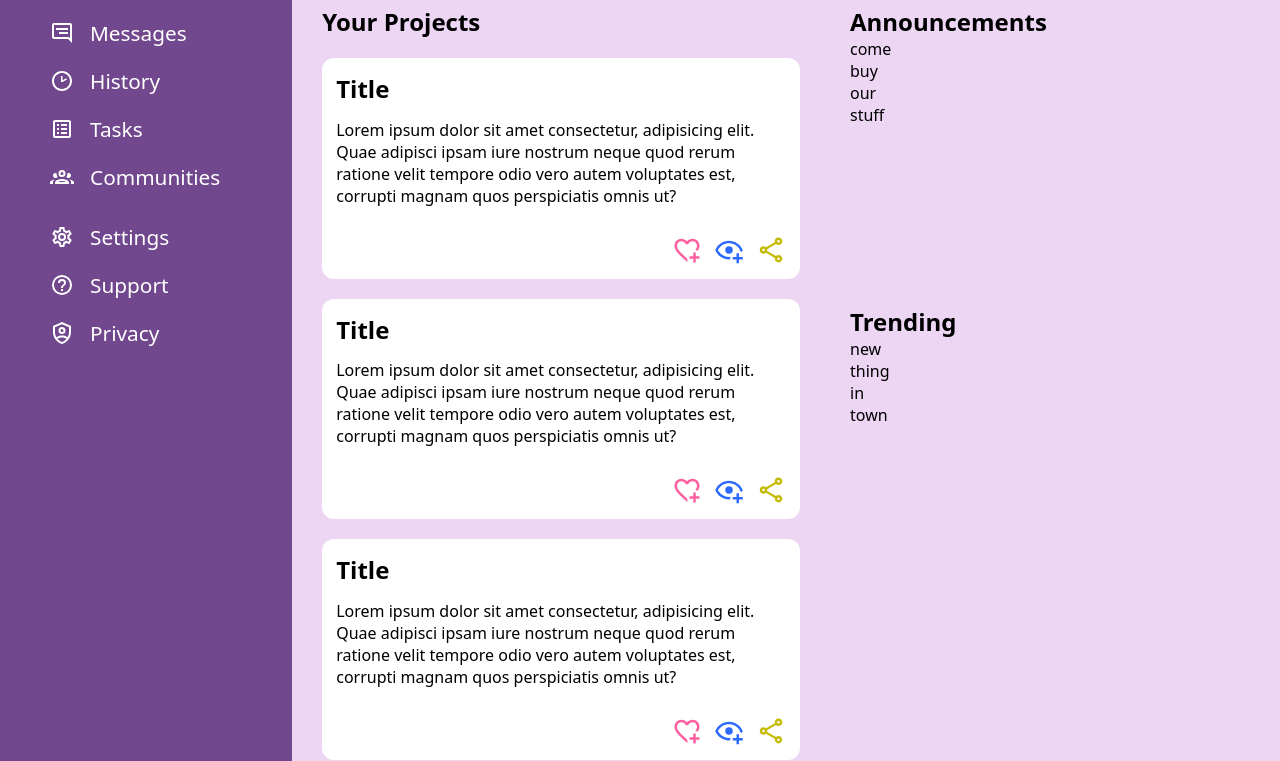
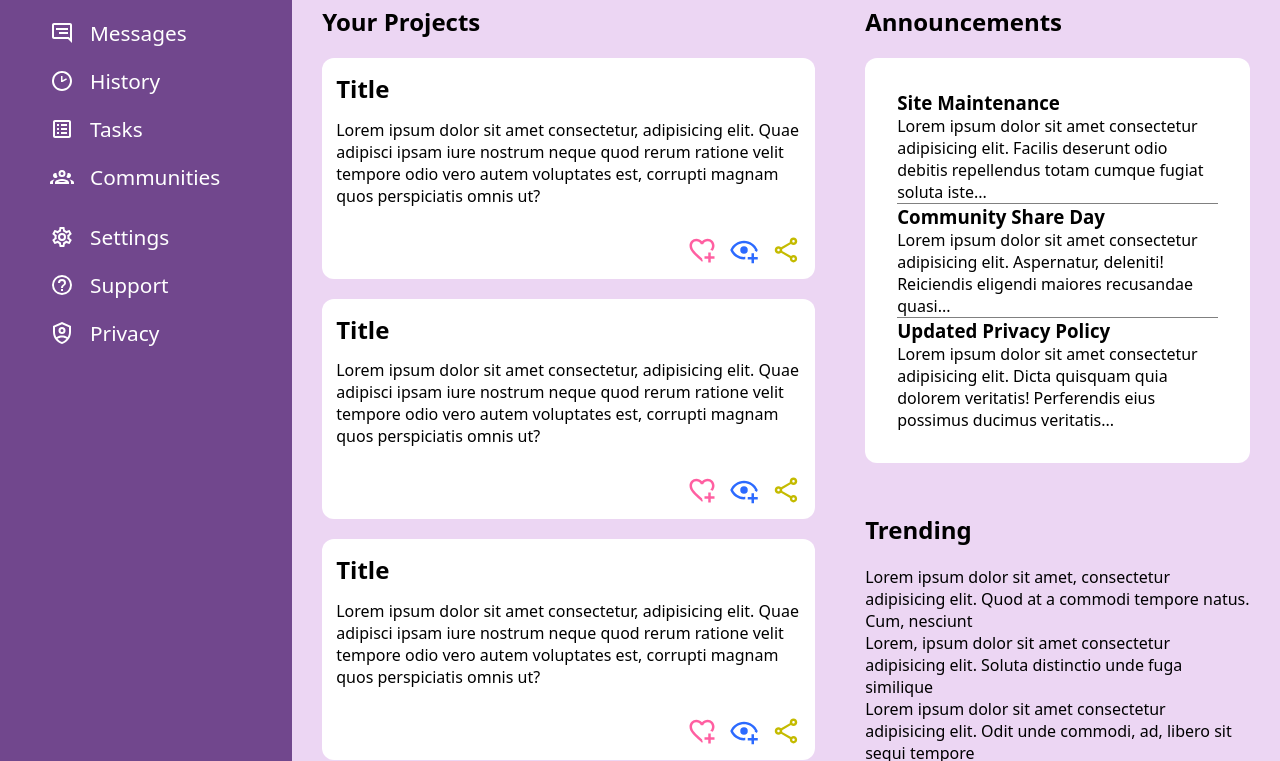
Before and after one commit to Cerenar/admin-dashboard, a plain HTML site: page index.html in a window 1280 px wide. Shown: the part 177-938 px from the top of the page. Drawn offline with Linux system fonts and the light colour scheme.

Commit message:
Fight with news sidebar in content panel
Not a productive push. This is me throwing in the towel for the
evening and hoping things make sense tomorrow morning. Maybe
my brain will make some connections I'm not counting on right now.

```diff
--- a/index.html
+++ b/index.html
@@ -178,19 +178,33 @@
                 </div>
             </div>
             <div class="news">
+                <h2>Announcements</h2>
                 <div class="announcements">
-                    <h2>Announcements</h2>
-                    <div class="announcement">come</div>
-                    <div class="announcement">buy</div>
-                    <div class="announcement">our</div>
-                    <div class="announcement">stuff</div>
+                    <div class="a-container">
+                        <div class="announcement">
+                            <h3>Site Maintenance</h3>
+                            <p>Lorem ipsum dolor sit amet consectetur adipisicing elit. Facilis deserunt odio debitis repellendus totam cumque fugiat soluta iste...</p>
+                        </div>
+                        <div class="announcement">
+                            <h3>Community Share Day</h3>
+                            <p>Lorem ipsum dolor sit amet consectetur adipisicing elit. Aspernatur, deleniti! Reiciendis eligendi maiores recusandae quasi...</p>
+                        </div>
+                        <div class="announcement">
+                            <h3>Updated Privacy Policy</h3>
+                            <p>Lorem ipsum dolor sit amet consectetur adipisicing elit. Dicta quisquam quia dolorem veritatis! Perferendis eius possimus ducimus veritatis...</p>
+                        </div>
+                    </div>
                 </div>
+                <h2>Trending</h2>
                 <div class="trending">
-                    <h2>Trending</h2>
-                    <div class="trend">new</div>
-                    <div class="trend">thing</div>
-                    <div class="trend">in</div>
-                    <div class="trend">town</div>
+                    <div class="t-container">
+                        <div class="trend">
+                            Lorem ipsum dolor sit amet, consectetur adipisicing elit. Quod at a commodi tempore natus. Cum, nesciunt
+                        </div>
+                        <div class="trend">Lorem, ipsum dolor sit amet consectetur adipisicing elit. Soluta distinctio unde fuga similique</div>
+                        <div class="trend">Lorem ipsum dolor sit amet consectetur adipisicing elit. Odit unde commodi, ad, libero sit sequi tempore</div>
+                        <div class="trend">Lorem ipsum dolor sit amet consectetur adipisicing elit. Explicabo sit veniam itaque amet</div>
+                    </div>
                 </div>
             </div>
         </div>
--- a/style.css
+++ b/style.css
@@ -80,6 +80,11 @@ input[type="search"] {
     font-size: 0.95rem;
     font-weight: 600;
     vertical-align: top;
+    border: 1px solid #00000022;
+}
+
+input[type="search"]:focus {
+    border: 2px solid #8c00ff66;
 }
 
 .header .bottom-bar {
@@ -328,10 +333,37 @@ button:active {
 
 .news {
     grid-column: 2;
-    display: grid;
-    grid-template-rows: 300px 300px;
+}
+
+.news > h2 {
+    margin-bottom: 20px;
 }
 
 .news > div {
-    width: 400px;
+    /* width: 400px; */
+    display: grid;
 }
+
+.announcements {
+    margin-bottom: 50px;
+}
+
+.a-container {
+    background-color: #fff;
+    padding: 2rem;
+    display: grid;
+    border-radius: 0.75rem;
+}
+
+.announcement {
+    border-bottom: 1px solid gray;
+}
+
+.announcement:last-child {
+    border: none;
+}
+
+.t-container {
+    /* height: 300px; */
+    display: grid;
+}
```
